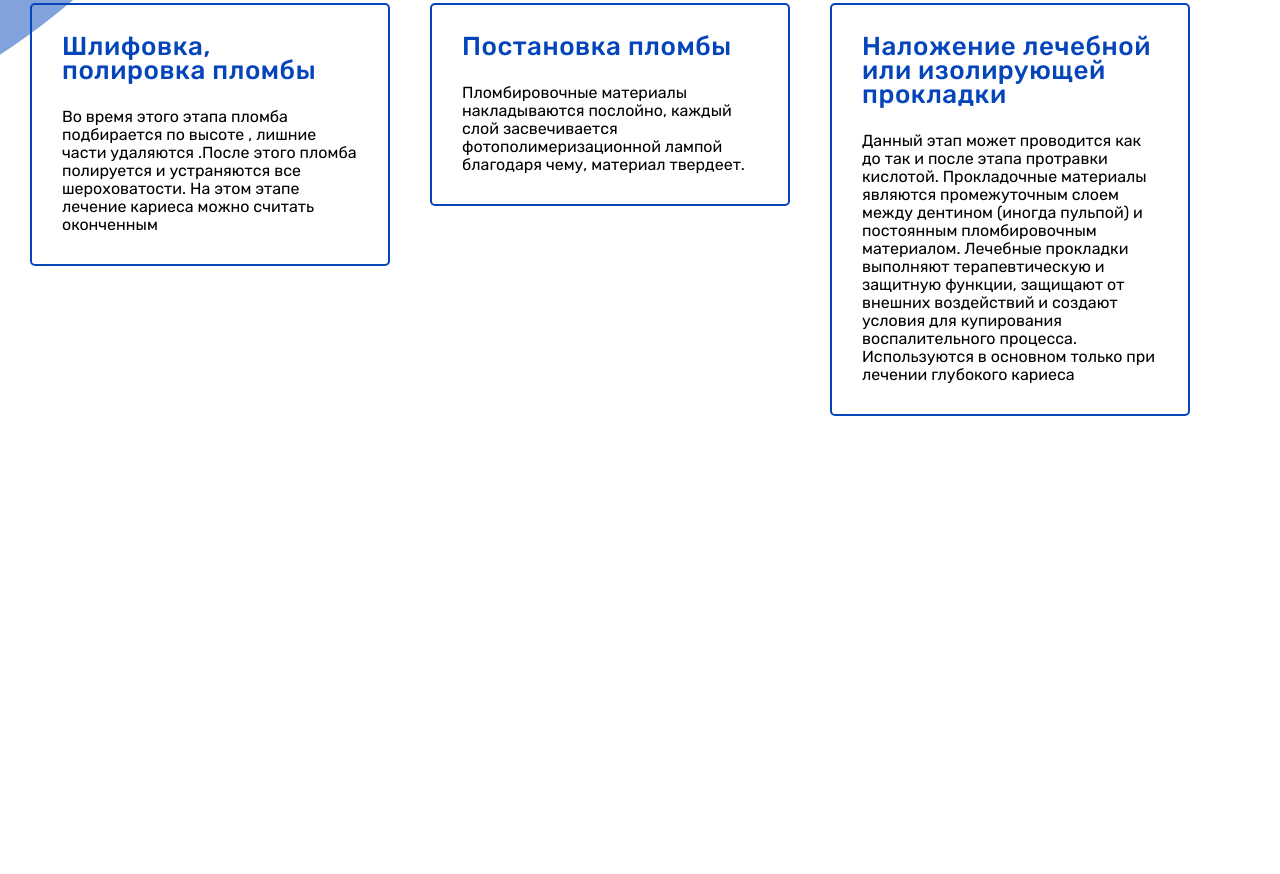
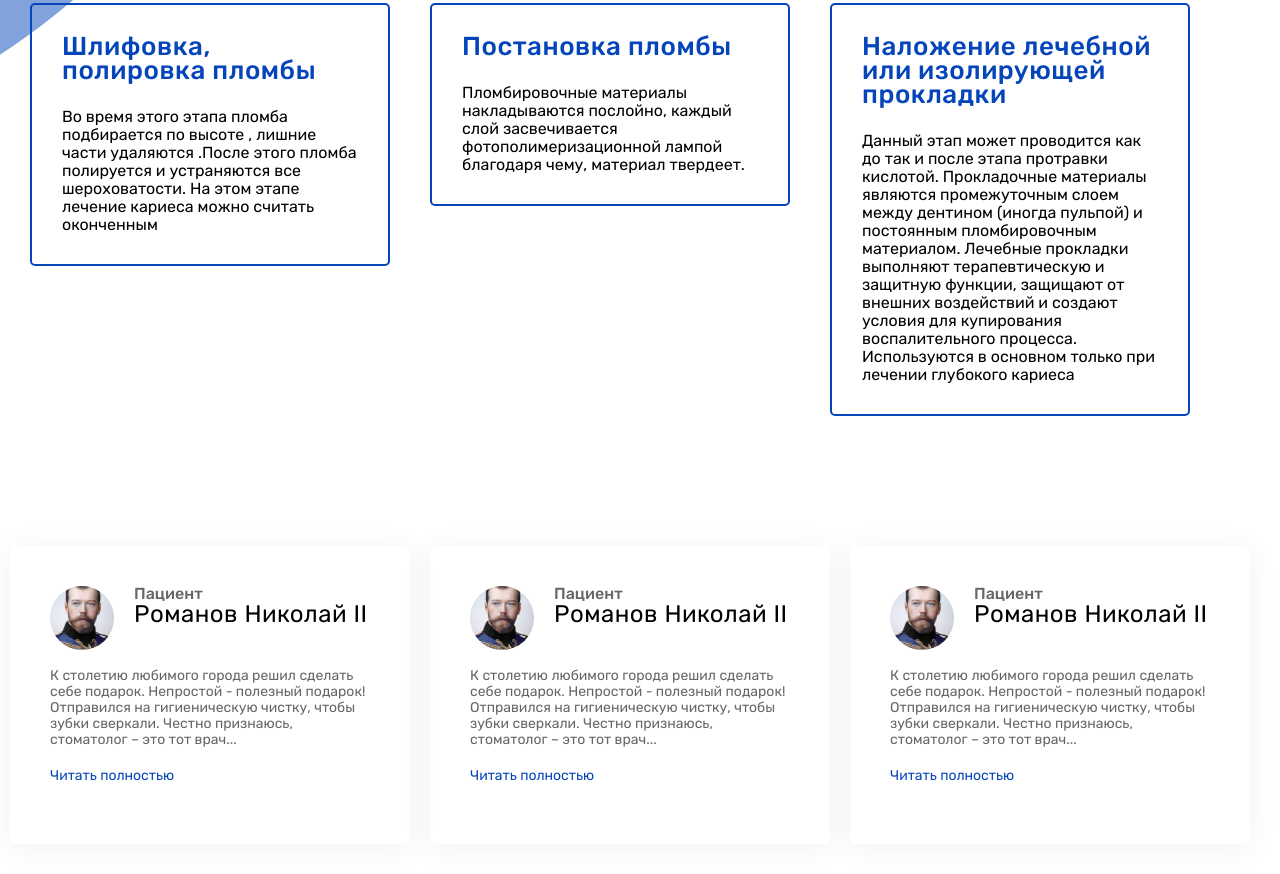
Before and after one commit to EvgenyArtemov/Delta_landing, a website built with webpack: page src/index.html in a window 1280 px wide. Shown: the part 4296-5170 px from the top of the page. Before the commit the page ends 4812 px from the top, so only its background shows below. Built offline with nearby package versions, Linux system fonts and the light colour scheme.

Commit message:
Reviews section

```diff
--- /dev/null
+++ b/src/SCSS/Layout/_reviews.scss
@@ -0,0 +1,50 @@
+.reviews__container {
+    display: flex;
+    justify-content: space-between;
+    .review__item {
+        box-shadow: 0px 4px 32px rgba(15, 27, 97, 0.06);
+        border-radius: 5px;
+        padding: 4rem 4rem 6rem 4rem;
+        margin-right: 2rem;
+    }
+
+    .review__item--header {
+        display: flex;
+        margin-bottom: 1.6rem;
+
+        .header__image > img {
+            border-radius: 50%;
+            margin-right: 2rem;
+        }
+
+        .header__desc {
+            & > h3 {
+                @include font-norm;
+                color: $text-gray;
+            }
+
+            & > h2 {
+                @include font-h2--main;
+            }
+        }
+    }
+
+    .review__item--desc {
+        @include font-norm;
+        color: $text-gray;
+        font-size: 1.4rem;
+        font-weight: 400;
+        max-width: 40rem;
+        margin-bottom: 2rem;
+    }
+
+    .review__item--full {
+        @include font-norm;
+        font-weight: 400;
+        font-size: 1.4rem;
+        color: $main-blue;
+        border: none;
+        cursor: pointer;
+        background-color: transparent;
+    }
+}
--- a/src/SCSS/main.scss
+++ b/src/SCSS/main.scss
@@ -4,3 +4,4 @@
 @import './Layout/services_block';
 @import './Layout/faq';
 @import './Layout/stages';
+@import './Layout/reviews';
--- a/src/index.html
+++ b/src/index.html
@@ -330,6 +330,58 @@
                 </section>
             </div>
         </section>
+
+        <section class="reviews">
+            <div class="wrapper">
+                <section class="reviews__container">
+                    <div class="review__item">
+                        <div class="review__item--header">
+                            <div class="header__image">
+                                <img src="../src/img/patient1.jpg" alt="photo of  a patient" class="patient__avatar">
+                            </div>
+                            <div class="header__desc">
+                                <h3>Пациент</h3>
+                                <h2>Романов Николай II</h2>
+                            </div>
+                        </div>
+                        <div class="review__item--desc">
+                            К столетию любимого города решил сделать себе подарок. Непростой - полезный подарок! Отправился на гигиеническую чистку, чтобы зубки сверкали. Честно признаюсь, стоматолог – это тот врач...
+                        </div>
+                        <button class="review__item--full">Читать полностью</button>
+                    </div>
+                    <div class="review__item">
+                        <div class="review__item--header">
+                            <div class="header__image">
+                                <img src="../src/img/patient1.jpg" alt="photo of  a patient" class="patient__avatar">
+                            </div>
+                            <div class="header__desc">
+                                <h3>Пациент</h3>
+                                <h2>Романов Николай II</h2>
+                            </div>
+                        </div>
+                        <div class="review__item--desc">
+                            К столетию любимого города решил сделать себе подарок. Непростой - полезный подарок! Отправился на гигиеническую чистку, чтобы зубки сверкали. Честно признаюсь, стоматолог – это тот врач...
+                        </div>
+                        <button class="review__item--full">Читать полностью</button>
+                    </div>
+                    <div class="review__item">
+                        <div class="review__item--header">
+                            <div class="header__image">
+                                <img src="../src/img/patient1.jpg" alt="photo of  a patient" class="patient__avatar">
+                            </div>
+                            <div class="header__desc">
+                                <h3>Пациент</h3>
+                                <h2>Романов Николай II</h2>
+                            </div>
+                        </div>
+                        <div class="review__item--desc">
+                            К столетию любимого города решил сделать себе подарок. Непростой - полезный подарок! Отправился на гигиеническую чистку, чтобы зубки сверкали. Честно признаюсь, стоматолог – это тот врач...
+                        </div>
+                        <button class="review__item--full">Читать полностью</button>
+                    </div>
+                </section>
+            </div>
+        </section>
     </main>
 
     <script src="path/to/swiper.min.js"></script>
```
Also changed, not shown: src/img/Ellipse 16.png (deleted), src/img/Ellipse 17.png (deleted), src/img/patient1.jpg (added).
